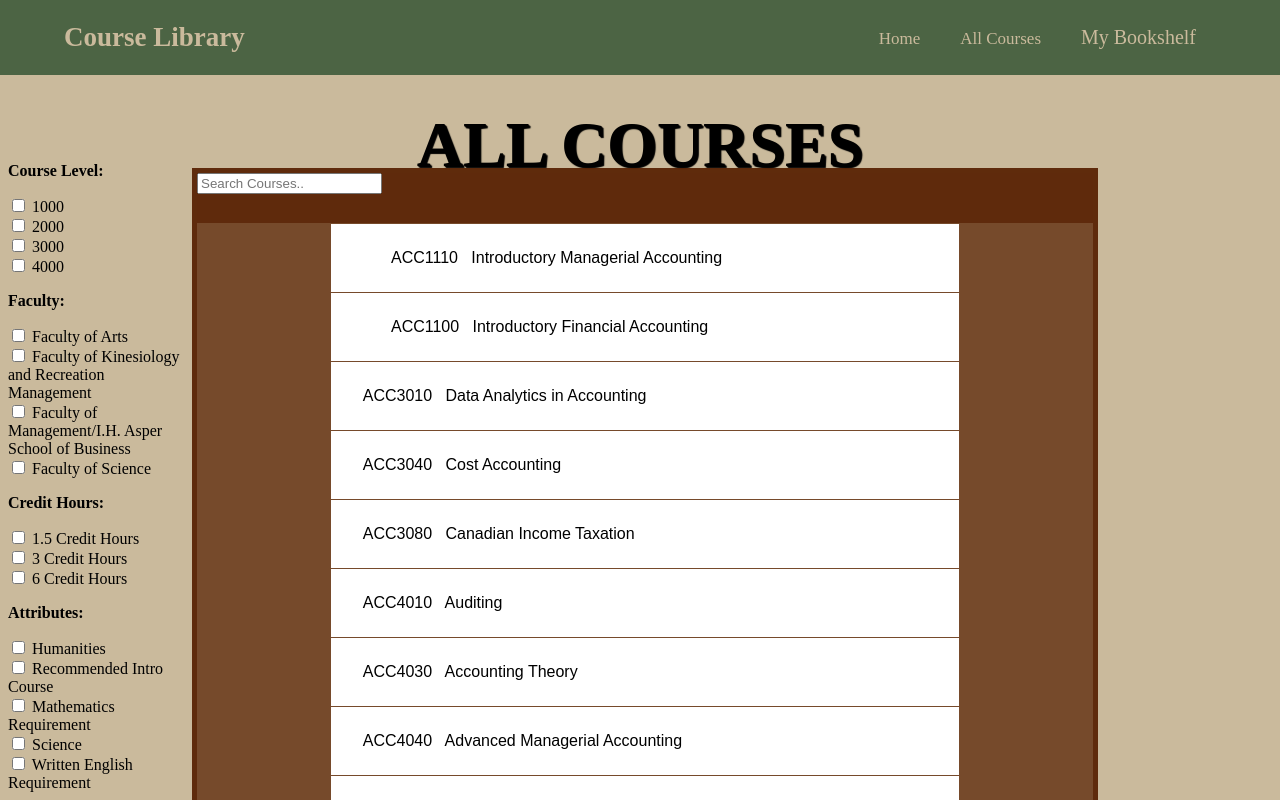
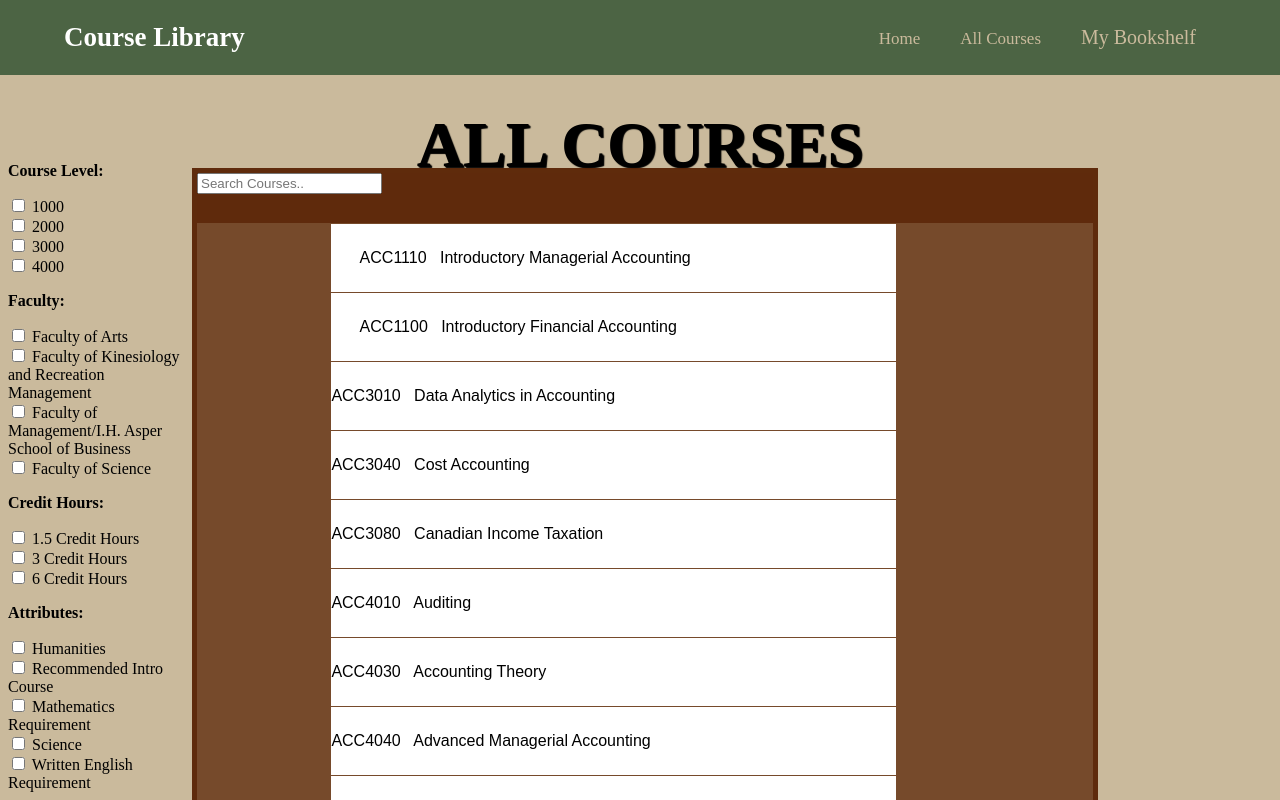
Before and after one commit to TarenArns/Course-Library, a plain HTML site: page allCourses.html in a window 1280 px wide. In both pictures the pointer is over the link "Course Library". Shown: the top 800 px of the page. Drawn offline with nearby package versions, Linux system fonts and the light colour scheme.

Commit message:
Add files via upload

```diff
--- a/Style.css
+++ b/Style.css
@@ -26,6 +26,9 @@ nav .navbar .logo a{
     font-weight: 600;
     text-decoration: none;
 }
+nav .navbar .logo a:hover{
+    color: white;
+}
 nav .navbar .menu{
     font-size: 20px;
     color: #CABA9C;
@@ -40,6 +43,10 @@ nav .navbar .menu{
     font-size: 17px;
     font-weight: 500;
     text-decoration: none;
+}
+
+.navbar .menu li a:hover{
+    color: white;
 }
 
 .shelfTitle {
--- a/allCourses.css
+++ b/allCourses.css
@@ -26,6 +26,11 @@ nav .navbar .logo a{
     font-weight: 600;
     text-decoration: none;
 }
+
+nav .navbar .logo a:hover{
+    color: white;
+}
+
 nav .navbar .menu{
     font-size: 20px;
     color: #CABA9C;
@@ -40,6 +45,9 @@ nav .navbar .menu{
     font-size: 17px;
     font-weight: 500;
     text-decoration: none;
+}
+.navbar .menu li a:hover{
+    color: white;
 }
 
 .container{
@@ -106,17 +114,22 @@ nav .navbar .menu{
     width:90%;
     height:68px;
     line-height:68px;
-    padding:0 5%;
+    padding:0 0 0 0;
     margin:0 0 1px;
     position:relative;
     list-style: none;
     background: white;
     color: black;
+    transition-duration: 0.2s;
+}
+
+.courses div:hover{
+    background-color: #272727;
+    color: white;
 }
 
 /* Popup container - can be anything you want */
 .popup {
-    position: relative;
     display: inline-block;
     cursor: pointer;
     -webkit-user-select: none;
@@ -124,6 +137,7 @@ nav .navbar .menu{
     -ms-user-select: none;
     user-select: none;
     overflow: visible;
+    padding: 0 5% !important;
 }
 
 /* The actual popup */
```
